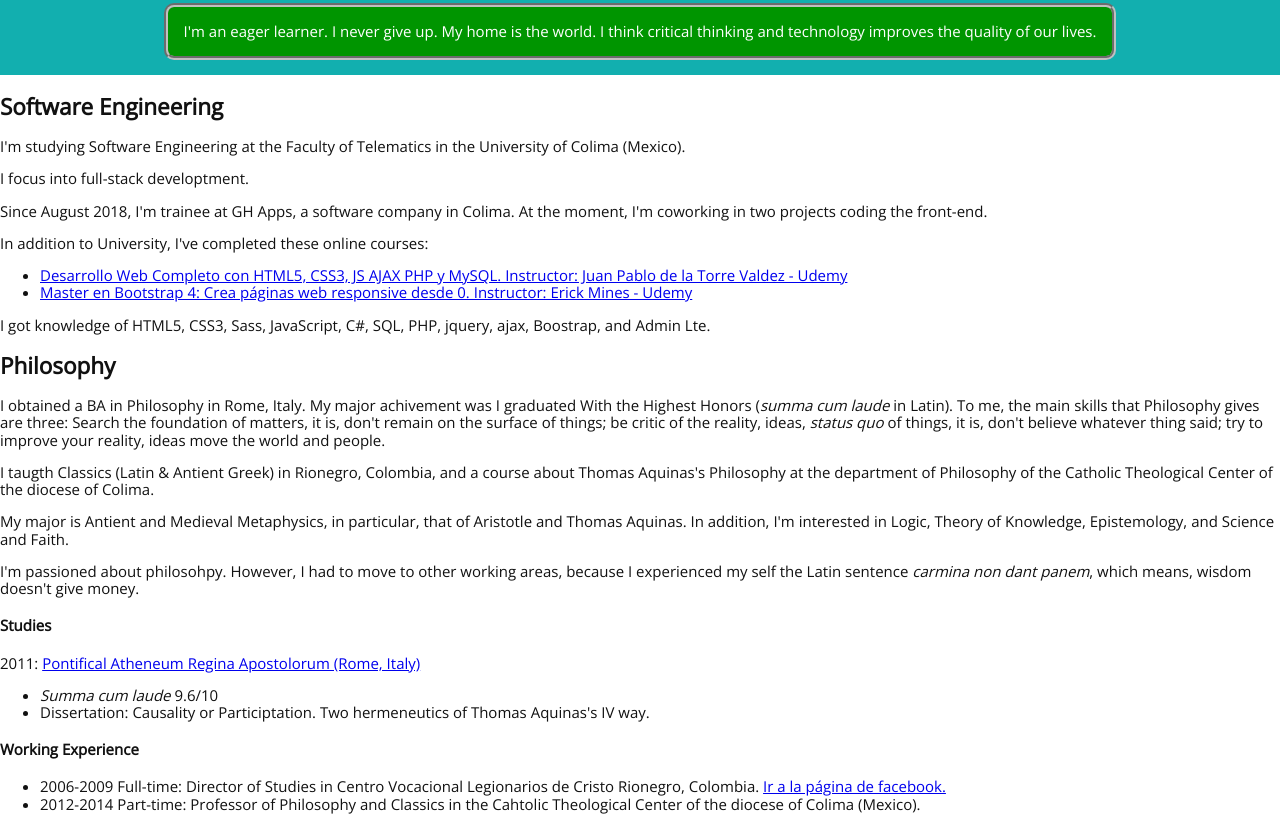
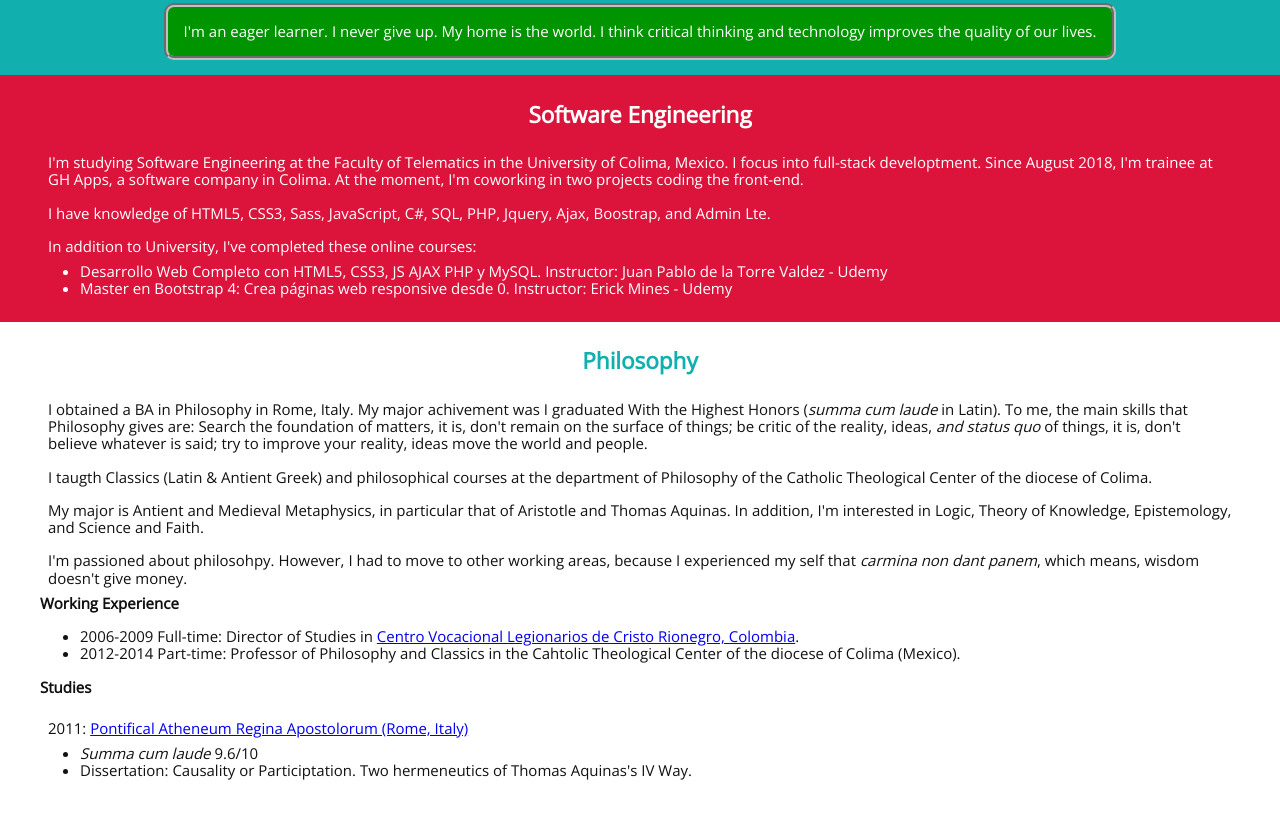
Before and after one commit to Gilberto-Felipe/webPersonal, a plain HTML site: page index.html in a window 1280 px wide. Shown: the part 431-1250 px from the top of the page. Drawn offline with nearby package versions, Linux system fonts and the light colour scheme.

Commit message:
Sección Software - ok
Completé estilos de la sección Software.

```diff
--- a/index.html
+++ b/index.html
@@ -16,7 +16,7 @@
     <section class="welcome">
         <header class="encabezado">
             <figure>
-                <img src="images/logo_macross.svg" alt="logo">
+                <img src="" alt="logo">
             </figure>
             <nav class="main-menu">
                 <a class="active" href="#">Profile</a>
@@ -55,35 +55,31 @@
 
     <section class="software">
         <h2 class="section-title">Software Engineering</h2>
-        <p>I'm studying Software Engineering at the Faculty of Telematics in the University of Colima (Mexico).</p>
-        <p>I focus into full-stack developtment.</p>
-        <p>Since August 2018, I'm trainee at GH Apps, a software company in Colima. At the moment, I'm coworking in two projects coding the front-end.</p>
+        <p>I'm studying Software Engineering at the Faculty of Telematics in the University of Colima, Mexico. I focus into full-stack developtment. Since August 2018, I'm trainee at GH Apps, a software company in Colima. At the moment, I'm coworking in two projects coding the front-end.</p>
+        <p>I have knowledge of HTML5, CSS3, Sass, JavaScript, C#, SQL, PHP, Jquery, Ajax, Boostrap, and Admin Lte.</p>
         <p>In addition to University, I've completed these online courses:</p>
         <ul>
             <li><a href="https://www.udemy.com/desarrollo-web-completo-con-html5-css3-js-php-y-mysql/">Desarrollo Web Completo con HTML5, CSS3, JS AJAX PHP y MySQL. Instructor: Juan Pablo de la Torre Valdez - Udemy</a></li>
             <li><a href="https://www.udemy.com/curso-de-bootstrap-4/">Master en Bootstrap 4: Crea páginas web responsive desde 0. Instructor: Erick Mines - Udemy</a></li>
         </ul>
-        <p>I got knowledge of HTML5, CSS3, Sass, JavaScript, C#, SQL, PHP, jquery, ajax, Boostrap, and Admin Lte.</p>
     </section>
 
     <section class="philosophy">
         <h2 class="section-title">Philosophy</h2>
-        <p>I obtained a BA in Philosophy in Rome, Italy. My major achivement was I graduated With the Highest Honors (<em>summa cum laude</em> in Latin). To me, the main skills that Philosophy gives are three: Search the foundation of matters, it is, don't remain on the surface of things; be critic of the reality, ideas, <em>status quo</em> of things, it is, don't believe whatever thing said; try to improve your reality, ideas move the world and people.</p>
-        <p>I taugth Classics (Latin & Antient Greek) in Rionegro, Colombia, and a course about Thomas Aquinas's Philosophy at the department of Philosophy of the Catholic Theological Center of the diocese of Colima.</p>
-        <p>My major is Antient and Medieval Metaphysics, in particular, that of Aristotle and Thomas Aquinas. In addition, I'm interested in Logic, Theory of Knowledge, Epistemology, and Science and Faith.</p>
-        <p>I'm passioned about philosohpy. However, I had to move to other working areas, because I experienced my self the Latin sentence <em>carmina non dant panem</em>, which means, wisdom doesn't give money.</p>
+        <p>I obtained a BA in Philosophy in Rome, Italy. My major achivement was I graduated With the Highest Honors (<em>summa cum laude</em> in Latin). To me, the main skills that Philosophy gives are: Search the foundation of matters, it is, don't remain on the surface of things; be critic of the reality, ideas, <em>and status quo</em> of things, it is, don't believe whatever is said; try to improve your reality, ideas move the world and people.</p>
+        <p>I taugth Classics (Latin & Antient Greek) and philosophical courses at the department of Philosophy of the Catholic Theological Center of the diocese of Colima.</p>
+        <p>My major is Antient and Medieval Metaphysics, in particular that of Aristotle and Thomas Aquinas. In addition, I'm interested in Logic, Theory of Knowledge, Epistemology, and Science and Faith.</p>
+        <p>I'm passioned about philosohpy. However, I had to move to other working areas, because I experienced my self that <em>carmina non dant panem</em>, which means, wisdom doesn't give money.</p>
+        <h4>Working Experience</h4>
+        <ul>
+            <li>2006-2009 Full-time: Director of Studies in <a href="https://www.facebook.com/cvrionegro/">Centro Vocacional Legionarios de Cristo Rionegro, Colombia</a>.</li>
+            <li>2012-2014 Part-time: Professor of Philosophy and Classics in the Cahtolic Theological Center of the diocese of Colima (Mexico).</li>
+        </ul>
         <h4>Studies</h4>
         <p>2011: <a href="https://www.upra.org/">Pontifical Atheneum Regina Apostolorum (Rome, Italy)</a> </p>
         <ul>
             <li><em>Summa cum laude</em> 9.6/10</li>
-            <li>Dissertation: Causality or Participtation. Two hermeneutics of Thomas Aquinas's IV way.</li>
-        </ul>
-
-        <h4>Working Experience</h4>
-        <ul>
-            <li>2006-2009 Full-time: Director of Studies in Centro Vocacional Legionarios de Cristo Rionegro, Colombia.
-            <a href="https://www.facebook.com/cvrionegro/">Ir a la página de facebook.</a></li>
-            <li>2012-2014 Part-time: Professor of Philosophy and Classics in the Cahtolic Theological Center of the diocese of Colima (Mexico).</li>
+            <li>Dissertation: Causality or Participtation. Two hermeneutics of Thomas Aquinas's IV Way.</li>
         </ul>
     </section>
 
--- a/scss/styles.scss
+++ b/scss/styles.scss
@@ -38,12 +38,12 @@ header.encabezado{
 header figure img {
     max-width: 30px;
     height: auto;
-    flex: 0 1 100%;
+    flex: 0 1 auto;
     margin: 0;
     padding: 0;
 }
 .main-menu {
-    flex: 1 1 100%;
+    flex: 0 1 100%;
     display: flex;
     flex-direction: row !important;
     flex-wrap: wrap;
@@ -131,12 +131,59 @@ article.briefly-description p {
     border-radius: 10px;
 }
 
+/*------------------------------
+            SOFTWARE
+------------------------------*/
+section.software{
+    display: flex;
+    flex-direction: column;
+    background-color: crimson;
+    color: #fff;
+    padding: .5rem 2.5rem;
+}
+section.software>h2.section-title {
+    text-align: center;
+}
+section.software p {
+    margin: .5rem;
+}
+section.software ul {
+    margin-top: 0;
+    margin-bottom: 1rem;
+}
+section.software ul li a {
+    color: #fff;
+    text-decoration: none;
+}
+section.software ul li a:hover {
+    color: #ddd;
+}
 
-
-
-
-
-
+/*------------------------------
+            PHILOSOPHY
+------------------------------*/
+section.philosophy{
+    display: flex;
+    flex-direction: column;
+    background-color: #fff;
+    color: $texto;
+    padding: .5rem 2.5rem;
+}
+section.philosophy>h2.section-title {
+    text-align: center;
+    color: $principal;
+}
+section.philosophy p {
+    margin: .5rem;
+}
+section.philosophy ul {
+    margin-top: 0;
+    margin-bottom: 1rem;
+}
+section.philosophy h4 {
+    margin-top: 0;
+    margin-bottom: 1rem;
+}
 
 
 
```
Also changed, not shown: css/styles.css, 1 other file.
